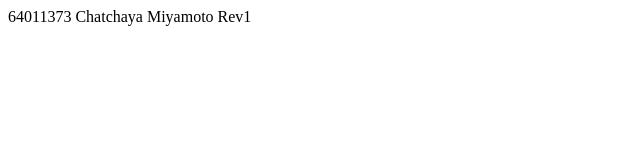
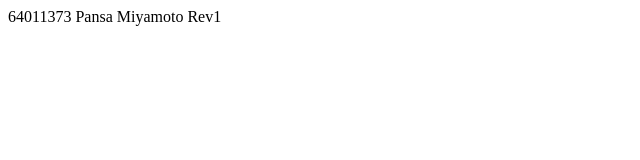
Before and after one commit to ChatchayaM/git101_Jinnie, a plain HTML site: page index.html in a window 1280 px wide. Shown: the full height of the page, 0-640 px from the left. Drawn offline with Linux system fonts and the light colour scheme.

Commit message:
Update index.html

```diff
--- a/index.html
+++ b/index.html
@@ -6,6 +6,6 @@
     <title>Document</title>
 </head>
 <body>
-    64011373 Chatchaya Miyamoto Rev1
+    64011373 Pansa Miyamoto Rev1
 </body>
 </html>
```
